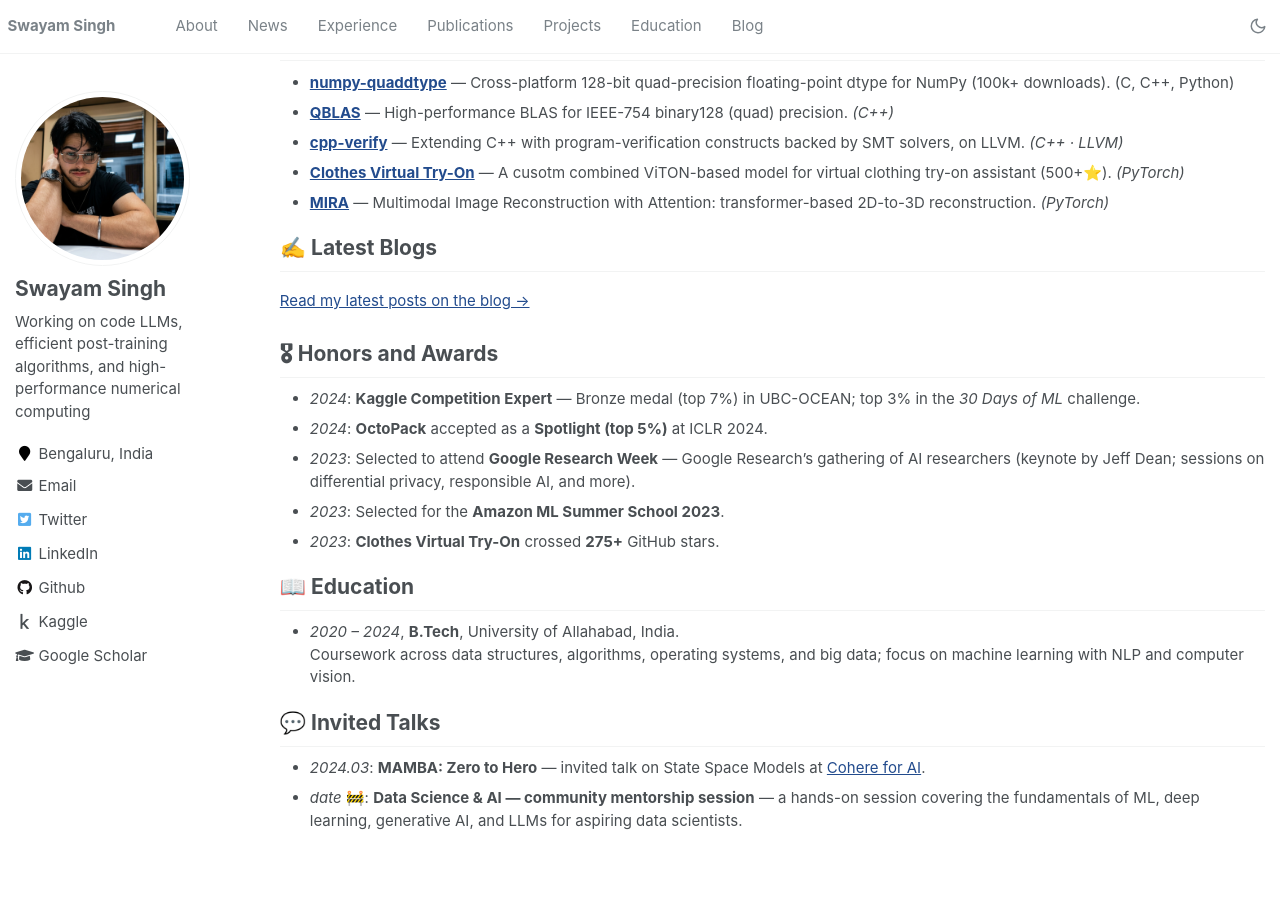
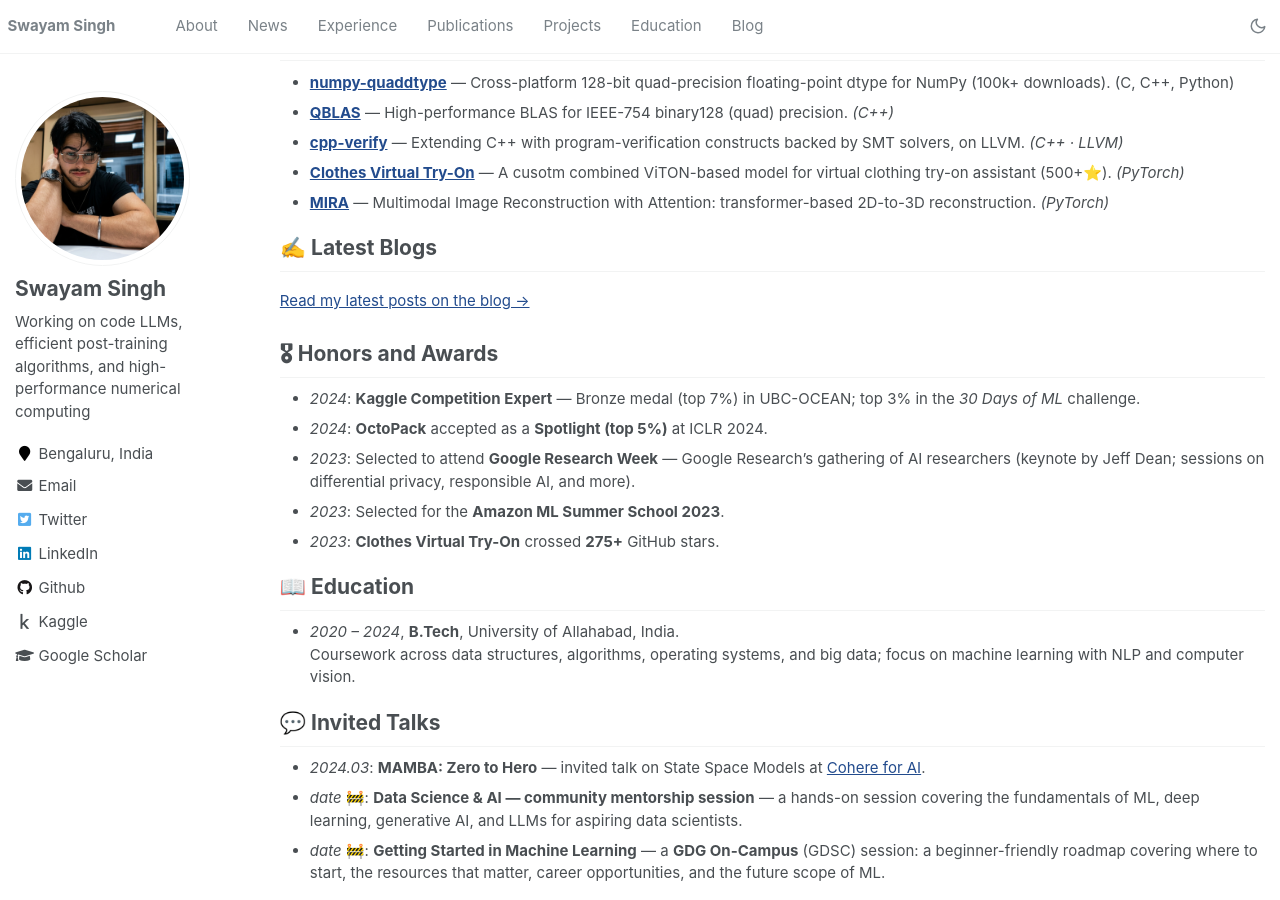
Before and after one commit to SwayamInSync/SwayamInSync.github.io, a Jekyll site: the page built from _pages/about.md, in a window 1280 px wide and 900 px high, scrolled down 1676 px. Built offline with Jekyll 4.4.1, drawn with Linux system fonts in a browser that asks for light colours; comment, search, counter and statistics services are not loaded; before the commit the page ends 2523 px from its top, so only the background shows below that.

Commit message:
Talks: add GDG On-Campus (GDSC) Machine Learning roadmap session
Co-Authored-By: Claude Opus 4.8 (1M context) <noreply@anthropic.com>

```diff
--- a/_pages/about.md
+++ b/_pages/about.md
@@ -107,4 +107,5 @@ Raymond Li, …, **Swayam Singh**, et al. (BigCode)
 
 - _2024.03_: **MAMBA: Zero to Hero** — invited talk on State Space Models at [Cohere for AI](https://cohere.com/research).
 - _date_ 🚧: **Data Science & AI — community mentorship session** — a hands-on session covering the fundamentals of ML, deep learning, generative AI, and LLMs for aspiring data scientists. <!-- 🚧 MARKER: add date + host/community name -->
+- _date_ 🚧: **Getting Started in Machine Learning** — a **GDG On-Campus** (GDSC) session: a beginner-friendly roadmap covering where to start, the resources that matter, career opportunities, and the future scope of ML. <!-- 🚧 MARKER: add date + campus/chapter -->
 <!-- 🚧 MARKER: add more talks here -->
```
